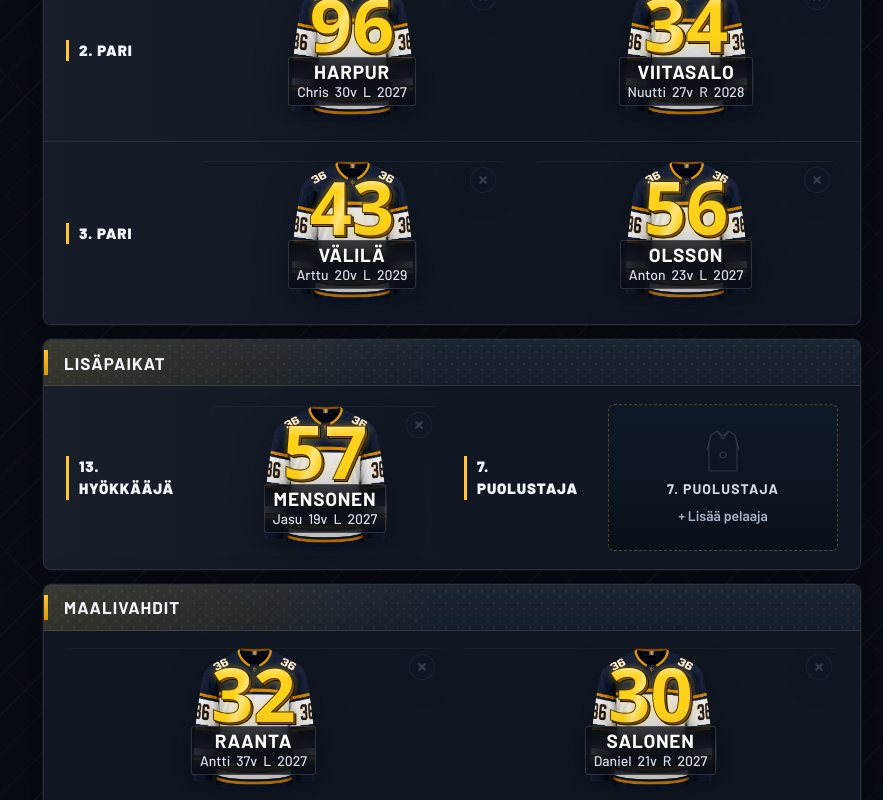
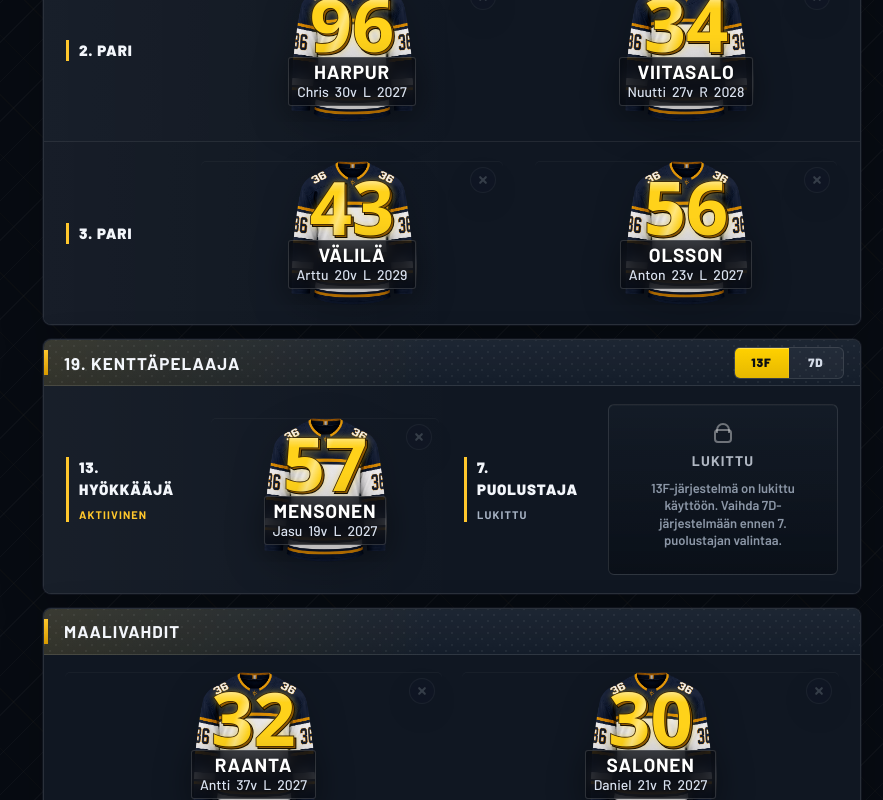
Before and after one commit to Mgrmjp/lukko-lineup, a Svelte app: page / in a window 1280 px wide. Shown: the part 1462-2262 px from the top of the page, without its empty margins (397-1280 px from the left). Built offline with nearby package versions, Linux system fonts and the light colour scheme; a web font is replaced by a local one.

Commit message:
feat: add explicit 13F/7D lineup lock mode

```diff
--- a/src/App.svelte
+++ b/src/App.svelte
@@ -47,6 +47,7 @@ const helpSections = [
       'L-pelaaja: usein vasen laituri tai vasen pakki.',
       'R-pelaaja: usein oikea laituri tai oikea pakki.',
       'Sentteri: laukaisupuolella vähemmän painoarvoa; keskeistä ovat aloitukset, pelinluku ja puolustusvastuu.',
+      'Ottelukokoonpanossa voi olla enintään 19 kenttäpelaajaa, joten valitse ensin 13F- tai 7D-lukitus ennen lisäpaikan täyttämistä.',
     ],
   },
   {
@@ -265,10 +266,12 @@ function setSlotValue(roster, target, playerId) {
   if (target.kind === 'forward') roster.forwards[target.index][target.slot] = playerId
   else if (target.kind === 'defense') roster.defense[target.index][target.slot] = playerId
   else if (target.kind === 'extraForward') {
+    roster.extras.mode = 'forward'
     roster.extras.forward = playerId
     roster.extras.defense = null
   }
   else if (target.kind === 'extraDefense') {
+    roster.extras.mode = 'defense'
     roster.extras.defense = playerId
     roster.extras.forward = null
   }
@@ -296,6 +299,25 @@ function handleClearAll(kind) {
       if (typeof unit[slot] === 'string') unit[slot] = null
     }
   }
+}
+
+function handleLockedSlot(reason) {
+  if (reason) addToast(reason, 'warning')
+}
+
+function handleSetExtraMode(mode) {
+  if (mode === roster.extras.mode) return
+
+  if (mode === 'forward' && roster.extras.defense) {
+    clearSlot(roster, { kind: 'extraDefense', slot: 'extraDefense' })
+  }
+
+  if (mode === 'defense' && roster.extras.forward) {
+    clearSlot(roster, { kind: 'extraForward', slot: 'extraForward' })
+  }
+
+  roster.extras.mode = mode
+  selectedPlayerId = null
 }
 
 function openPicker(target) {
@@ -448,7 +470,7 @@ async function copyShareUrl() {
     <section class="workspace" aria-label="Ketjut">
       <div class="workspace-toolbar">
         <div>
-          <h2>Kokoonpano · {summary.lineupCount} / {summary.limit} sijoitettuna · {summary.free} vapaata</h2>
+          <h2>Kokoonpano · {summary.skaters} / {summary.skaterLimit} kenttäpelaajaa · {summary.goalies} / {summary.goalieLimit} MV</h2>
         </div>
         <div class="view-toggle" aria-label="Valitse näkymä">
           <button class:active={viewMode === 'evenStrength'} type="button" onclick={() => viewMode = 'evenStrength'}>Tasavoima</button>
@@ -465,6 +487,8 @@ async function copyShareUrl() {
         onClear={handleClear}
         onPickSlot={handlePickSlot}
         onOpenPicker={openPicker}
+        onLocked={handleLockedSlot}
+        onSetExtraMode={handleSetExtraMode}
         onClearAll={handleClearAll}
       />
     </section>
--- a/src/lib/components/LineBuilder.svelte
+++ b/src/lib/components/LineBuilder.svelte
@@ -11,11 +11,31 @@ const {
   onClear = () => {},
   onPickSlot = () => {},
   onOpenPicker = () => {},
+  onLocked = () => {},
+  onSetExtraMode = () => {},
   onClearAll = () => {},
 } = $props()
 
 function player(playerId) {
   return getPlayerById(players, playerId)
+}
+
+function isExtraLocked(kind) {
+  if (kind === 'forward') return roster.extras.mode !== 'forward'
+  if (kind === 'defense') return roster.extras.mode !== 'defense'
+  return false
+}
+
+function extraLockReason(kind) {
+  if (kind === 'forward' && roster.extras.mode === 'defense') {
+    return '7D-järjestelmä on lukittu käyttöön. Vaihda 13F-järjestelmään ennen 13. hyökkääjän valintaa.'
+  }
+
+  if (kind === 'defense' && roster.extras.mode === 'forward') {
+    return '13F-järjestelmä on lukittu käyttöön. Vaihda 7D-järjestelmään ennen 7. puolustajan valintaa.'
+  }
+
+  return ''
 }
 </script>
 
@@ -65,34 +85,62 @@ function player(playerId) {
 
   <section class="line-section lineup-panel">
     <div class="line-section__header">
-      <h2>Lisäpaikat</h2>
+      <h2>19. kenttäpelaaja</h2>
+      <div class="extras-mode-toggle" aria-label="Valitse 13F tai 7D">
+        <button
+          type="button"
+          class:active={roster.extras.mode === 'forward'}
+          onclick={() => onSetExtraMode('forward')}
+        >13F</button>
+        <button
+          type="button"
+          class:active={roster.extras.mode === 'defense'}
+          onclick={() => onSetExtraMode('defense')}
+        >7D</button>
+      </div>
     </div>
     <article class="line-row extras-row">
       <div class="extras-row__title">
         <strong>13. hyökkääjä</strong>
+        {#if isExtraLocked('forward')}
+          <span class="extras-row__status">Lukittu</span>
+        {:else}
+          <span class="extras-row__status extras-row__status--active">Aktiivinen</span>
+        {/if}
       </div>
       <LineSlot
         label="13. hyökkääjä"
         player={player(roster.extras.forward)}
         target={{ kind: 'extraForward', slot: 'extraForward' }}
+        locked={isExtraLocked('forward')}
+        lockReason={extraLockReason('forward')}
         {selectedPlayerId}
         {onDropPlayer}
         {onClear}
         {onPickSlot}
         {onOpenPicker}
+        {onLocked}
       />
       <div class="extras-row__title">
         <strong>7. puolustaja</strong>
+        {#if isExtraLocked('defense')}
+          <span class="extras-row__status">Lukittu</span>
+        {:else}
+          <span class="extras-row__status extras-row__status--active">Aktiivinen</span>
+        {/if}
       </div>
       <LineSlot
         label="7. puolustaja"
         player={player(roster.extras.defense)}
         target={{ kind: 'extraDefense', slot: 'extraDefense' }}
+        locked={isExtraLocked('defense')}
+        lockReason={extraLockReason('defense')}
         {selectedPlayerId}
         {onDropPlayer}
         {onClear}
         {onPickSlot}
         {onOpenPicker}
+        {onLocked}
       />
     </article>
   </section>
--- a/src/lib/components/LineSlot.svelte
+++ b/src/lib/components/LineSlot.svelte
@@ -9,8 +9,11 @@ const {
   onClear = () => {},
   onPickSlot = () => {},
   onOpenPicker = () => {},
+  onLocked = () => {},
   compact = false,
   isKey = false,
+  locked = false,
+  lockReason = '',
 } = $props()
 const numberLabel = $derived(player?.number === null || player?.number === undefined ? '' : `${player.number}`)
 const positionTone = $derived(getPositionTone(player?.actual_position, target.slot))
@@ -42,6 +45,7 @@ function getPositionTone(position, slot) {
 }
 
 function handleDragEnter(event) {
+  if (locked) return
   event.preventDefault()
   dragCounter++
 }
@@ -51,6 +55,10 @@ function handleDragLeave(event) {
 }
 
 function handleDragOver(event) {
+  if (locked) {
+    event.dataTransfer.dropEffect = 'none'
+    return
+  }
   event.preventDefault()
   event.dataTransfer.dropEffect = 'move'
 }
@@ -68,12 +76,17 @@ function handleDragEnd() {
 function handleDrop(event) {
   event.preventDefault()
   dragCounter = 0
+  if (locked) {
+    onLocked(lockReason || `${label} on lukittu.`)
+    return
+  }
   const playerId = event.dataTransfer.getData('text/plain')
   if (playerId) onDropPlayer(playerId, target)
 }
 
 function handleClick() {
-  if (selectedPlayerId) onPickSlot(target)
+  if (locked) onLocked(lockReason || `${label} on lukittu.`)
+  else if (selectedPlayerId) onPickSlot(target)
   else if (!player) onOpenPicker(target)
 }
 </script>
@@ -83,19 +96,21 @@ function handleClick() {
     <div
       class:is-over={isOver}
       class:filled={player}
-      class:clickable={selectedPlayerId}
+      class:clickable={selectedPlayerId && !locked}
+      class:locked={locked}
       class:mismatch={positionMismatch}
       class:is-key={isKey && player}
       class="tactic-card"
       role="button"
       tabindex="0"
-      draggable={!!player}
-      aria-label={player ? `${label}: ${player.name}` : `${label}: tyhjä paikka`}
+      draggable={!!player && !locked}
+      aria-label={player ? `${label}: ${player.name}` : locked ? `${label}: lukittu paikka` : `${label}: tyhjä paikka`}
+      aria-disabled={locked}
       onclick={handleClick}
       onkeydown={(event) => {
-        if ((event.key === 'Enter' || event.key === ' ') && selectedPlayerId) {
+        if ((event.key === 'Enter' || event.key === ' ') && (selectedPlayerId || locked)) {
           event.preventDefault()
-          onPickSlot(target)
+          handleClick()
         }
       }}
       ondragstart={handleDragStart}
@@ -125,6 +140,12 @@ function handleClick() {
         >
           <span aria-hidden="true"></span>
         </button>
+      {:else if locked}
+        <div class="tactic-card__empty-graphic">
+          <div class="line-slot__lock-icon" aria-hidden="true"></div>
+          <div class="tactic-card__label">Lukittu</div>
+          <div class="tactic-card__empty-add">{lockReason}</div>
+        </div>
       {:else}
         <div class="tactic-card__empty-graphic">
           <svg class="jersey-silhouette jersey-silhouette--sm" viewBox="0 0 36 44" fill="none" aria-hidden="true">
@@ -143,17 +164,19 @@ function handleClick() {
   <div
     class:is-over={isOver}
     class:filled={player}
-    class:clickable={selectedPlayerId}
+    class:clickable={selectedPlayerId && !locked}
+    class:locked={locked}
     class={`line-slot ${positionTone}`}
     role="button"
     tabindex="0"
-    draggable={!!player}
-    aria-label={player ? `${label}: ${player.name}` : `${label}: tyhjä paikka`}
+    draggable={!!player && !locked}
+    aria-label={player ? `${label}: ${player.name}` : locked ? `${label}: lukittu paikka` : `${label}: tyhjä paikka`}
+    aria-disabled={locked}
     onclick={handleClick}
     onkeydown={(event) => {
-      if ((event.key === 'Enter' || event.key === ' ') && selectedPlayerId) {
+      if ((event.key === 'Enter' || event.key === ' ') && (selectedPlayerId || locked)) {
         event.preventDefault()
-        onPickSlot(target)
+        handleClick()
       }
     }}
     ondragstart={handleDragStart}
@@ -195,6 +218,12 @@ function handleClick() {
           </div>
         </div>
       </div>
+    {:else if locked}
+      <div class="line-slot__empty-graphic line-slot__empty-graphic--locked">
+        <div class="line-slot__lock-icon" aria-hidden="true"></div>
+        <div class="line-slot__empty-label">Lukittu</div>
+        <div class="line-slot__lock-copy">{lockReason}</div>
+      </div>
     {:else}
       <div class="line-slot__empty-graphic">
         <svg class="jersey-silhouette" viewBox="0 0 36 44" fill="none" aria-hidden="true">
--- a/src/styles.css
+++ b/src/styles.css
@@ -971,7 +971,52 @@ button { font: inherit; }
   align-items: center;
 }
 
+.extras-mode-toggle {
+  position: relative;
+  z-index: 1;
+  display: flex;
+  gap: 0;
+  background: rgba(255, 255, 255, .04);
+  border: 1px solid var(--border-default);
+  border-radius: var(--radius-md);
+  overflow: hidden;
+}
+
+.extras-mode-toggle button {
+  min-height: 30px;
+  min-width: 54px;
+  padding: 0 14px;
+  border: 0;
+  border-right: 1px solid var(--border-soft);
+  background: transparent;
+  color: var(--text-secondary);
+  font-family: var(--font-ui);
+  font-size: 12px;
+  font-weight: 800;
+  letter-spacing: 0.08em;
+  text-transform: uppercase;
+  cursor: pointer;
+  transition: all 120ms ease;
+}
+
+.extras-mode-toggle button:last-child {
+  border-right: 0;
+}
+
+.extras-mode-toggle button:hover {
+  background: rgba(255, 255, 255, .05);
+  color: var(--text-primary);
+}
+
+.extras-mode-toggle button.active {
+  color: #0a0e14;
+  background: linear-gradient(180deg, #ffd100, #e6b800);
+  box-shadow: inset 0 1px 0 rgba(255, 255, 255, .3);
+}
+
 .extras-row__title {
+  display: grid;
+  gap: 6px;
   align-self: center;
   border-left: 3px solid var(--accent);
   padding-left: 10px;
@@ -984,6 +1029,19 @@ button { font: inherit; }
   letter-spacing: 0.06em;
   color: var(--text-primary);
   font-weight: 800;
+}
+
+.extras-row__status {
+  color: var(--text-tertiary);
+  font-family: var(--font-ui);
+  font-size: 11px;
+  font-weight: 700;
+  letter-spacing: 0.1em;
+  text-transform: uppercase;
+}
+
+.extras-row__status--active {
+  color: var(--accent);
 }
 
 .special-section {
@@ -1440,6 +1498,26 @@ button { font: inherit; }
   border-color: var(--blue-primary);
 }
 
+.line-slot.locked {
+  cursor: not-allowed;
+  border-style: solid;
+  border-color: rgba(255, 255, 255, 0.14);
+  background:
+    linear-gradient(180deg, rgba(84, 98, 118, 0.12), rgba(7, 11, 18, 0.56)),
+    var(--bg-muted);
+  opacity: 0.82;
+}
+
+.line-slot.locked.is-over,
+.line-slot.locked.clickable:hover,
+.line-slot.locked:hover {
+  border-color: rgba(255, 255, 255, 0.16);
+  box-shadow: var(--shadow-sm);
+  background:
+    linear-gradient(180deg, rgba(84, 98, 118, 0.12), rgba(7, 11, 18, 0.56)),
+    var(--bg-muted);
+}
+
 .line-slot.clickable:hover {
   background:
     linear-gradient(180deg, rgba(255, 199, 44, 0.055), rgba(20, 48, 74, 0.22)),
@@ -1601,6 +1679,10 @@ button { font: inherit; }
   padding: 12px;
 }
 
+.line-slot__empty-graphic--locked {
+  gap: 8px;
+}
+
 .jersey-silhouette {
   width: 36px;
   height: 44px;
@@ -1627,6 +1709,37 @@ button { font: inherit; }
   font-family: var(--font-ui);
   font-size: 14px;
   font-weight: 600;
+}
+
+.line-slot__lock-icon {
+  position: relative;
+  width: 18px;
+  height: 14px;
+  border: 2px solid rgba(255, 255, 255, 0.48);
+  border-radius: 4px;
+}
+
+.line-slot__lock-icon::before {
+  position: absolute;
+  bottom: calc(100% - 2px);
+  left: 50%;
+  width: 10px;
+  height: 8px;
+  border: 2px solid rgba(255, 255, 255, 0.48);
+  border-bottom: 0;
+  border-radius: 8px 8px 0 0;
+  content: '';
+  transform: translateX(-50%);
+}
+
+.line-slot__lock-copy {
+  max-width: 13rem;
+  color: var(--text-tertiary);
+  font-family: var(--font-ui);
+  font-size: 13px;
+  font-weight: 600;
+  line-height: 1.35;
+  text-align: center;
 }
 
 .line-slot__clear {
```
Also changed, not shown: src/lib/data/roster.js, 1 other file (tests, documents, lock files or other folders).
